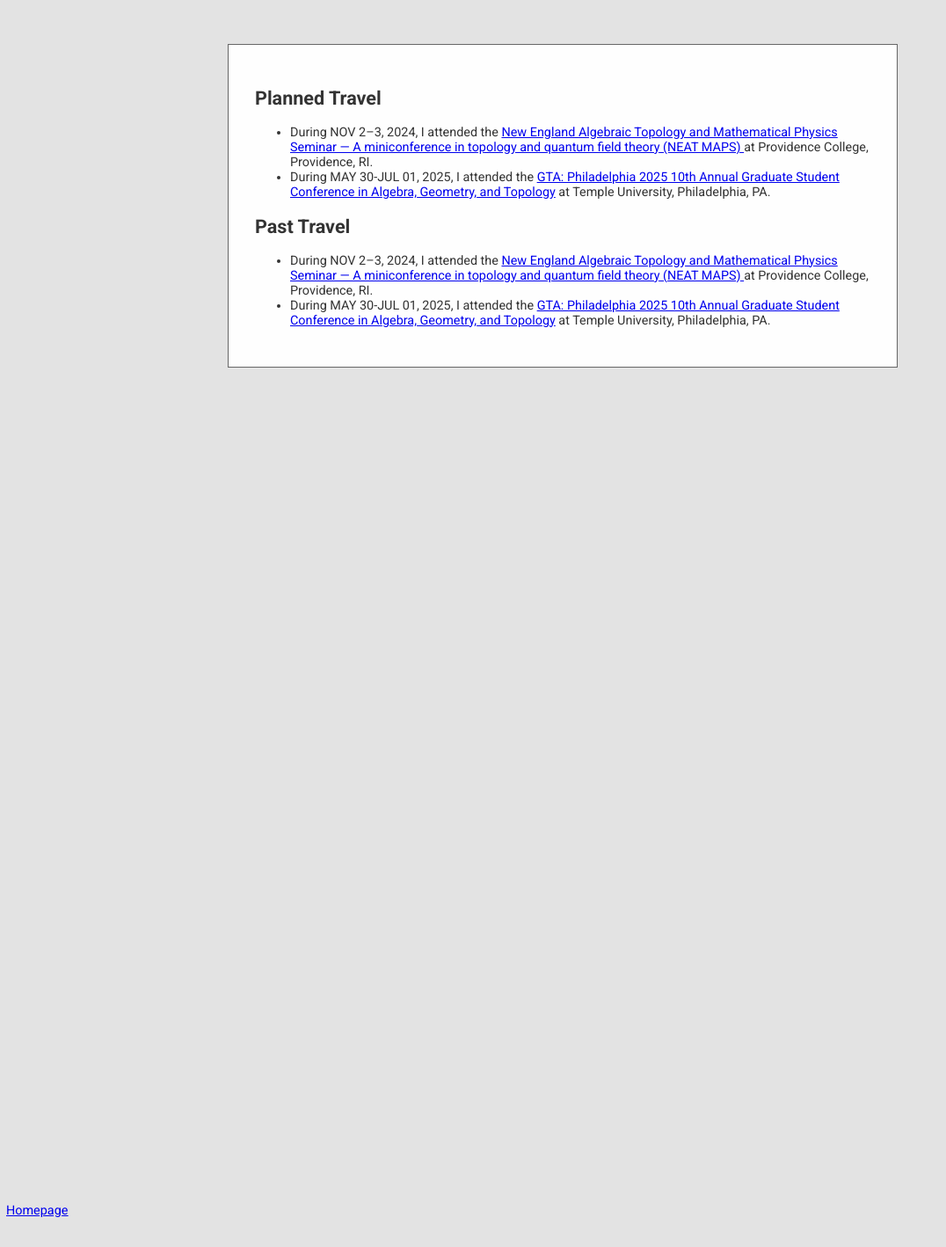
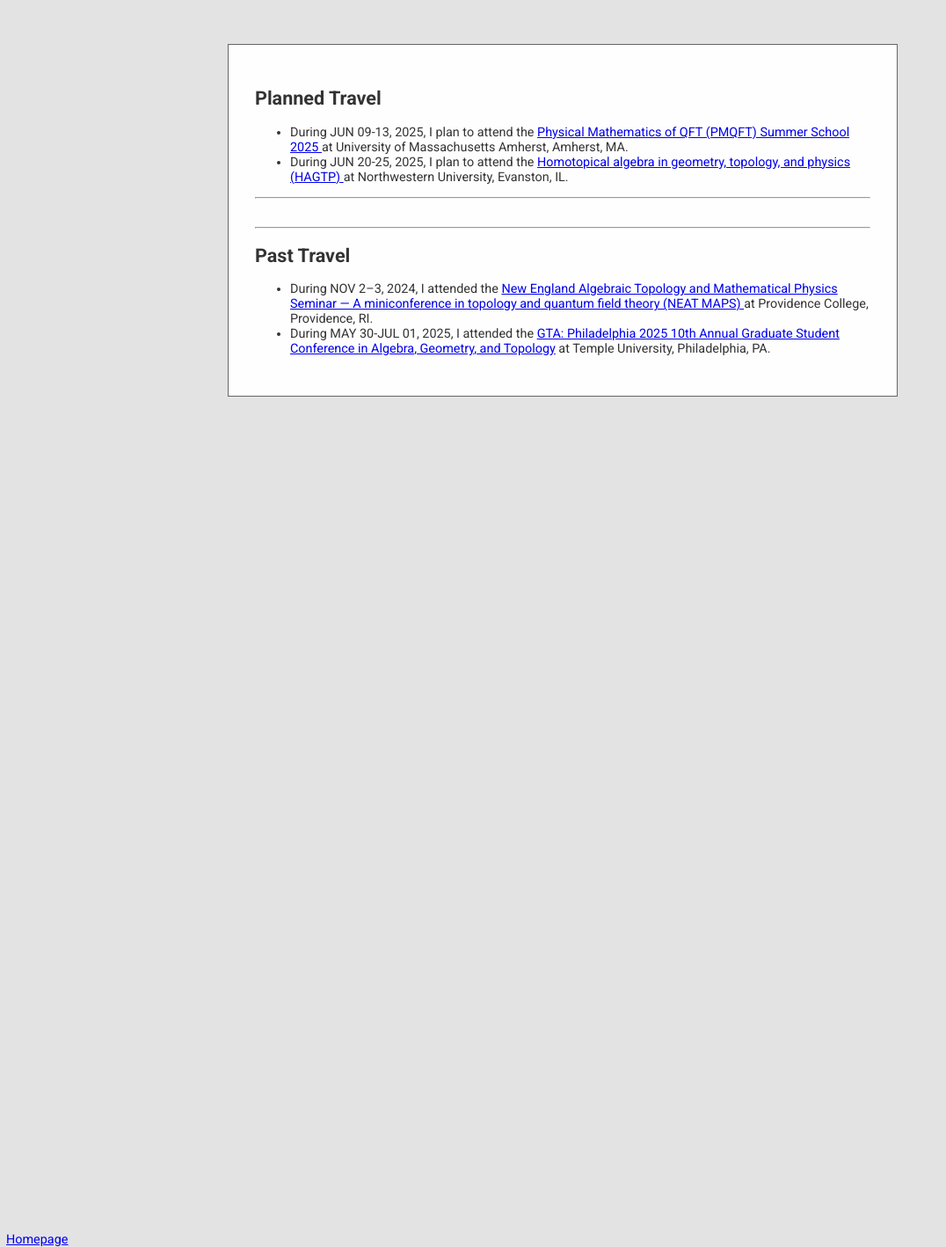
Before and after one commit to cesail/cesail.github.io, a Jekyll site: the page built from travel/index.html, in a window 1280 px wide. Shown: the whole page at 88% size, without its empty margins (0-1076 px from the left). Built offline with Jekyll 4.4.1, drawn with Linux system fonts in a browser that asks for light colours; some web fonts are replaced; a script that is not in the unit is left out; before the commit the page ends 1385 px from its top, so only the background shows below that.

Commit message:
Update index.html

```diff
--- a/travel/index.html
+++ b/travel/index.html
@@ -62,20 +62,21 @@
  <h1>  Planned Travel  </h1>
         <ul>
   <li>
-  During NOV 2–3, 2024, I attended the
-  <a href="https://brianrwilliams.github.io/neatmaps/fall2024.html">
-    New England Algebraic Topology and Mathematical Physics Seminar &mdash;
-    A miniconference in topology and quantum field theory (NEAT MAPS)
+  During JUN 09-13, 2025, I plan to attend the
+  <a href="https://sites.google.com/umass.edu/pmqftss/home?authuser=0">
+    Physical Mathematics of QFT (PMQFT)
+Summer School 2025
   </a>
-  at Providence College, Providence, RI.
+  at University of Massachusetts Amherst, Amherst, MA.
 </li>
-  <li> During MAY 30-JUL 01, 2025, I attended the
-  <a href="https://cst.temple.edu/department-mathematics/events/gta-philadelphia">
-    GTA: Philadelphia 2025
-10th Annual Graduate Student Conference in Algebra, Geometry, and Topology</a> at Temple University, Philadelphia, PA. </li>
+  <li> During JUN 20-25, 2025, I plan to attend the
+  <a href="https://riveramanuel.com/hagtp/">
+    Homotopical algebra in geometry, topology, and physics (HAGTP)
+  </a>
+  at Northwestern University, Evanston, IL. </li>
 </ul>
 
-
+<hr><br><hr>
 
 
  <h1>  Past Travel  </h1>
```
